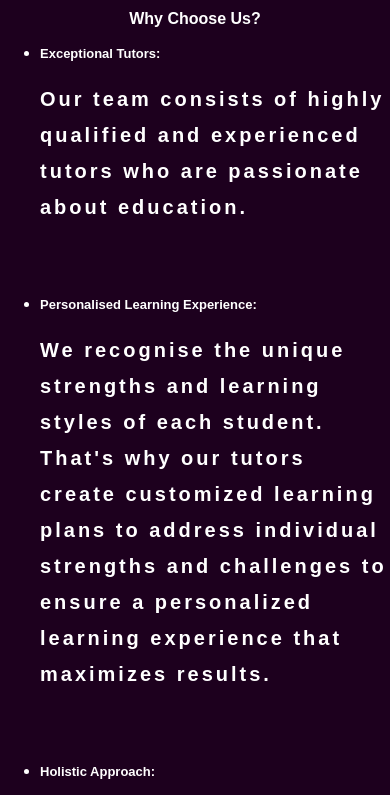
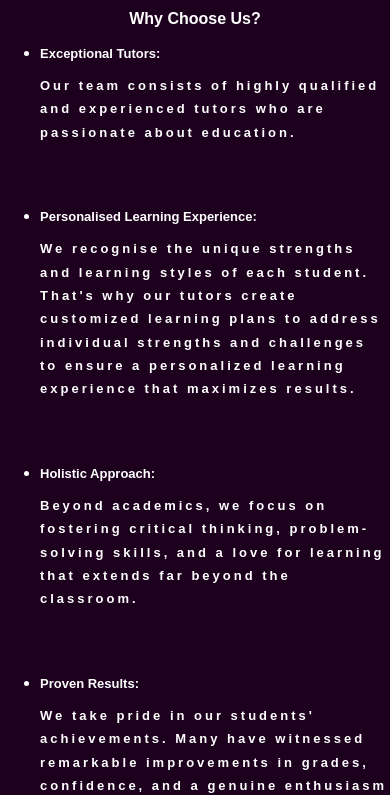
Before and after one commit to Amos650/Amos650.github.io, a plain HTML site: page index.html in a window 390 px wide. Shown: the part 963-1758 px from the top of the page. Drawn offline with Linux system fonts and the light colour scheme.

Commit message:
Update Style.css

```diff
--- a/Style.css
+++ b/Style.css
@@ -144,8 +144,8 @@ body {
     }
 
     .list {
-        font-size: small;
-        font-weight: bolder;
+        font-size: small !important;
+        font-weight: bolder !important;
         text-align: left !important;
     }
     h1{
```
